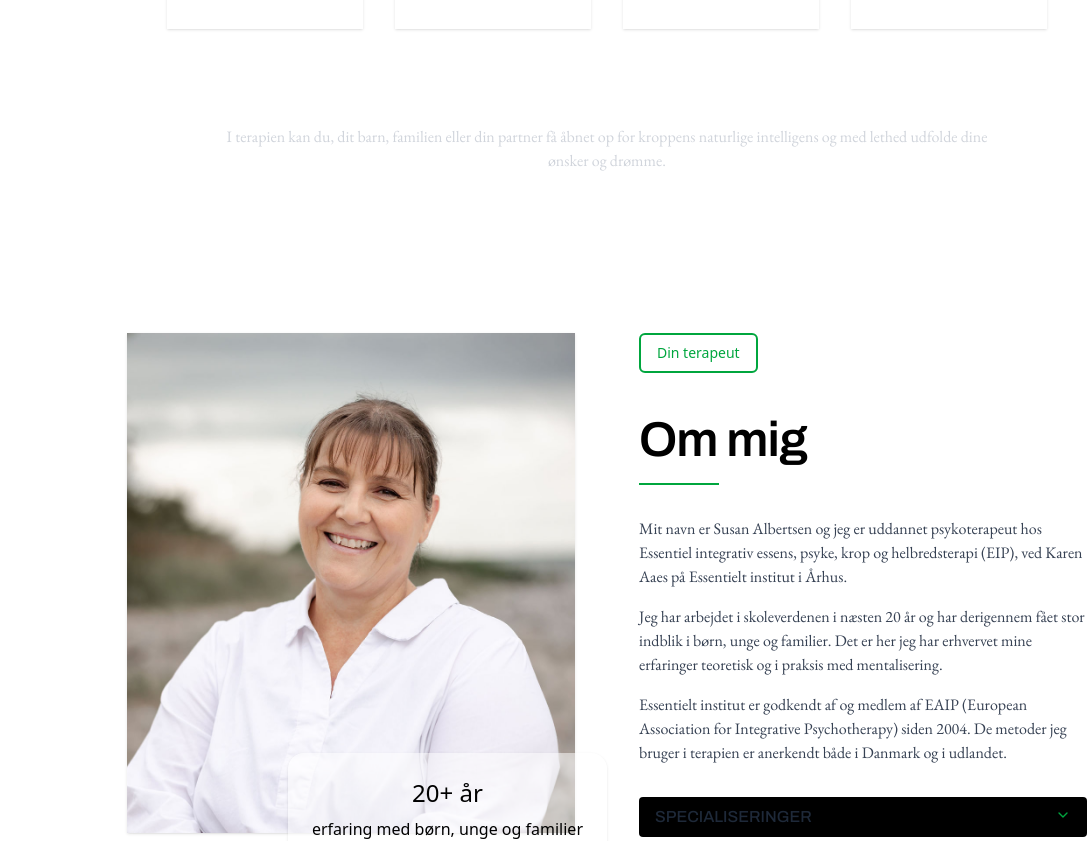
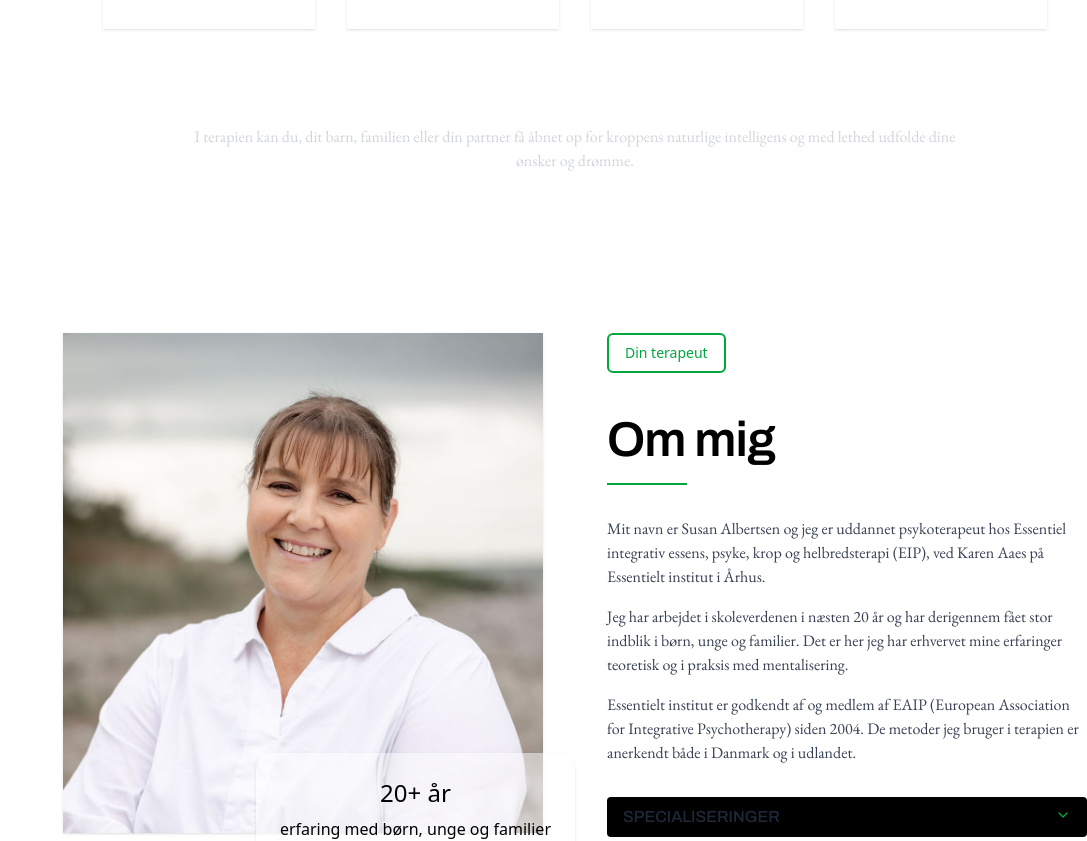
Before and after one commit to oscarlund121/susanterapi, a Next.js app: page / in a window 1280 px wide. Shown: the part 1664-2505 px from the top of the page, without its empty margins (193-1280 px from the left). Built offline with nearby package versions, Linux system fonts and the light colour scheme.

Commit message:
Adjusts layout grid to accommodate five columns
Updates the layout grid configuration to increase the number of
columns from four to five. Adjusts column spans for the main
content area and ensures alignment with the new grid structure.
Improves layout flexibility and visual arrangement.

```diff
--- a/src/app/globals.css
+++ b/src/app/globals.css
@@ -156,7 +156,131 @@ button:hover {
 }
 
 /* Spacing System */
-/* Card/Container Padding */
+/* ===========================================
+   STANDARD PADDING SYSTEM
+   =========================================== */
+
+/* Base container padding - Mobile first */
+.container-padding {
+  padding-left: 16px;  /* px-4 */
+  padding-right: 16px; /* px-4 */
+}
+
+/* Responsive container padding */
+@media (min-width: 640px) {
+  .container-padding {
+    padding-left: 24px;  /* px-6 */
+    padding-right: 24px; /* px-6 */
+  }
+}
+
+@media (min-width: 768px) {
+  .container-padding {
+    padding-left: 32px;  /* px-8 */
+    padding-right: 32px; /* px-8 */
+  }
+}
+
+@media (min-width: 1024px) {
+  .container-padding {
+    padding-left: 48px;  /* px-12 */
+    padding-right: 48px; /* px-12 */
+  }
+}
+
+@media (min-width: 1280px) {
+  .container-padding {
+    padding-left: 64px;  /* px-16 */
+    padding-right: 64px; /* px-16 */
+  }
+}
+
+/* Variationer af standard padding */
+.container-padding-sm {
+  padding-left: 12px;  /* px-3 */
+  padding-right: 12px; /* px-3 */
+}
+
+@media (min-width: 640px) {
+  .container-padding-sm {
+    padding-left: 16px;  /* px-4 */
+    padding-right: 16px; /* px-4 */
+  }
+}
+
+@media (min-width: 1024px) {
+  .container-padding-sm {
+    padding-left: 24px;  /* px-6 */
+    padding-right: 24px; /* px-6 */
+  }
+}
+
+.container-padding-lg {
+  padding-left: 24px;  /* px-6 */
+  padding-right: 24px; /* px-6 */
+}
+
+@media (min-width: 640px) {
+  .container-padding-lg {
+    padding-left: 48px;  /* px-12 */
+    padding-right: 48px; /* px-12 */
+  }
+}
+
+@media (min-width: 1024px) {
+  .container-padding-lg {
+    padding-left: 80px;  /* px-20 */
+    padding-right: 80px; /* px-20 */
+  }
+}
+
+/* Section vertical padding */
+.section-padding {
+  padding-top: 80px;    /* py-20 */
+  padding-bottom: 80px; /* py-20 */
+}
+
+@media (min-width: 768px) {
+  .section-padding {
+    padding-top: 128px;    /* py-32 */
+    padding-bottom: 128px; /* py-32 */
+  }
+}
+
+.section-padding-sm {
+  padding-top: 48px;    /* py-12 */
+  padding-bottom: 48px; /* py-12 */
+}
+
+@media (min-width: 768px) {
+  .section-padding-sm {
+    padding-top: 64px;    /* py-16 */
+    padding-bottom: 64px; /* py-16 */
+  }
+}
+
+/* Card padding system */
+.card-padding {
+  padding: 24px; /* p-6 */
+}
+
+@media (min-width: 768px) {
+  .card-padding {
+    padding: 32px; /* p-8 */
+  }
+}
+
+.card-padding-sm {
+  padding: 16px; /* p-4 */
+}
+
+@media (min-width: 768px) {
+  .card-padding-sm {
+    padding: 24px; /* p-6 */
+  }
+}
+
+/* Legacy card/container support */
 .card, .container {
   padding: 32px; /* p-8 equivalent */
 }
--- a/src/app/layout.js
+++ b/src/app/layout.js
@@ -27,11 +27,11 @@ export default function RootLayout({ children }) {
       <body
         className={`${workSans.variable} ${ebGaramond.variable} antialiased`}
       >
-        <div className="grid lg:grid-cols-4 grid-cols-1">
+        <div className="grid lg:grid-cols-5 grid-cols-1">
             <div className=" lg:col-span-1">
               <Header />
             </div>
-          <main className="lg:col-span-3">
+          <main className="lg:col-span-4 col-span-1">
             {children}
 
    {     <FooterElegant />}
```
